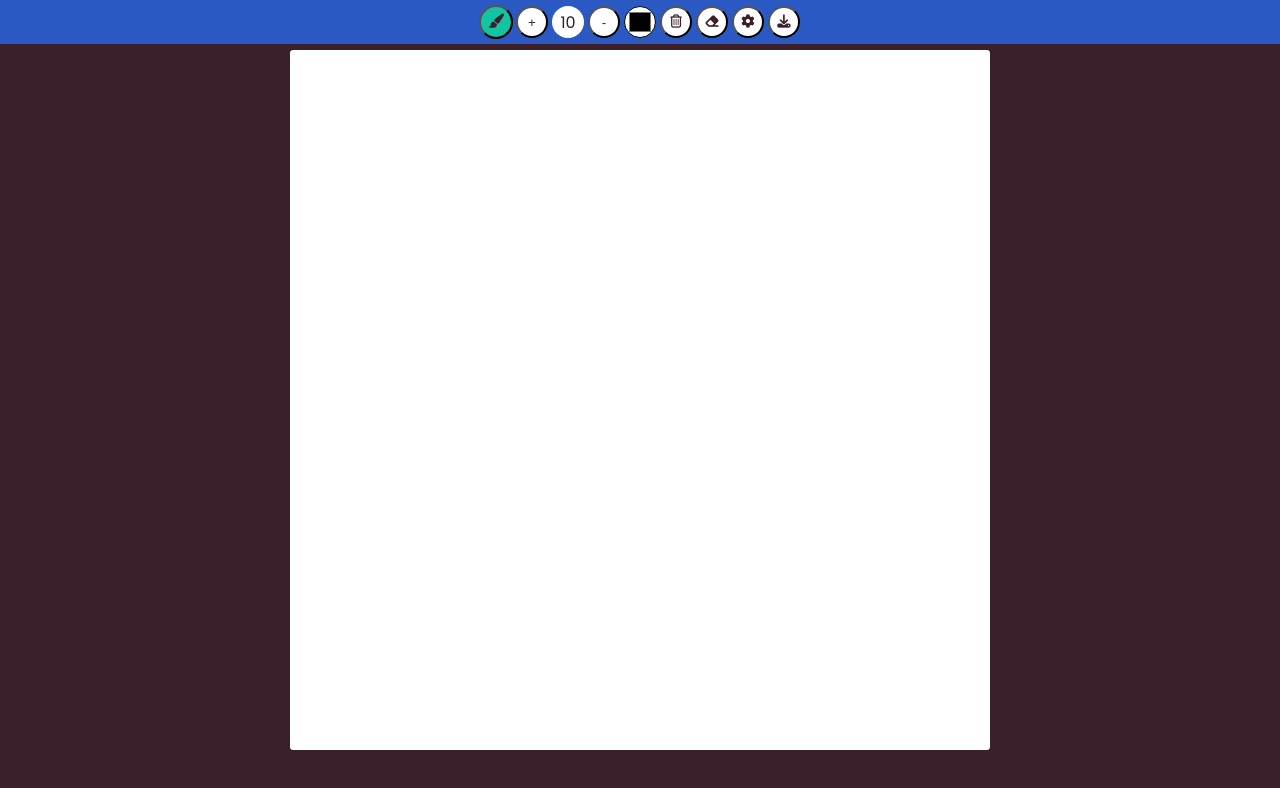
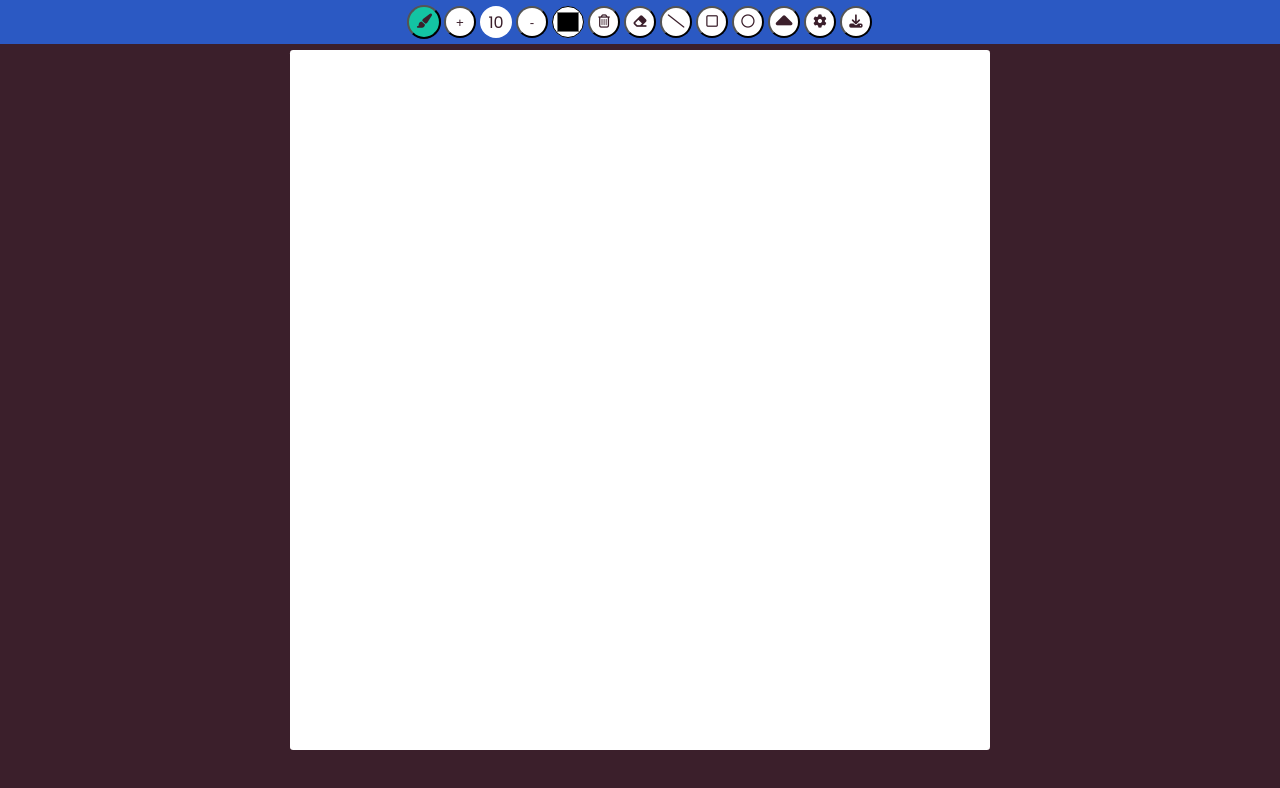
Before and after one commit to arturgorsky/paint, a plain HTML site: page index.html in a window 1280 px wide. Drawn offline with Linux system fonts and the light colour scheme.

Commit message:
Added more feature icons

```diff
--- a/index.html
+++ b/index.html
@@ -30,6 +30,18 @@
       <button id="eraser-btn" title="Eraser" class="item" data-tool="eraser">
         <i class="fas fa-eraser fa-tool-icon"></i>
       </button>
+      <button id="line-btn" title="Line" class="item" data-tool="line">
+        <i class="fas fa-slash fa-tool-icon"></i>
+      </button>
+      <button id="square-btn" title="Square" class="item" data-tool="square">
+        <i class="far fa-square fa-tool-icon"></i>
+      </button>
+      <button id="circle-btn" title="Circle" class="item" data-tool="circle">
+        <i class="far fa-circle fa-tool-icon"></i>
+      </button>
+      <button id="triangle-btn" title="Triangle" class="item" data-tool="triangle">
+        <i class="fas fa-caret-up fa-2x fa-tool-icon"></i>
+      </button>
       <button id="settings-btn" title="Settings" class="item">
         <i class="fas fa-cog fa-tool-icon"></i>
       </button>
```
